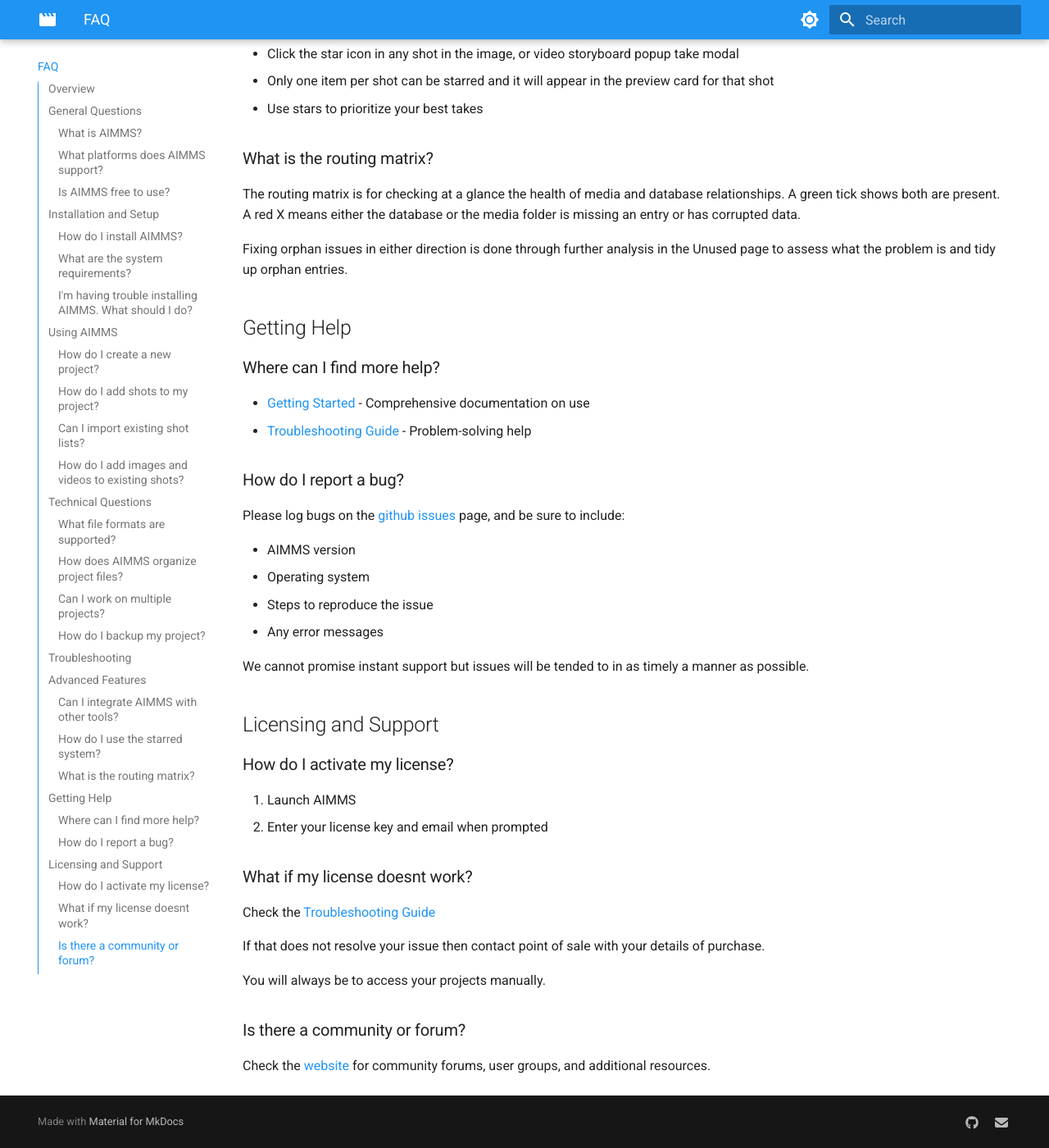
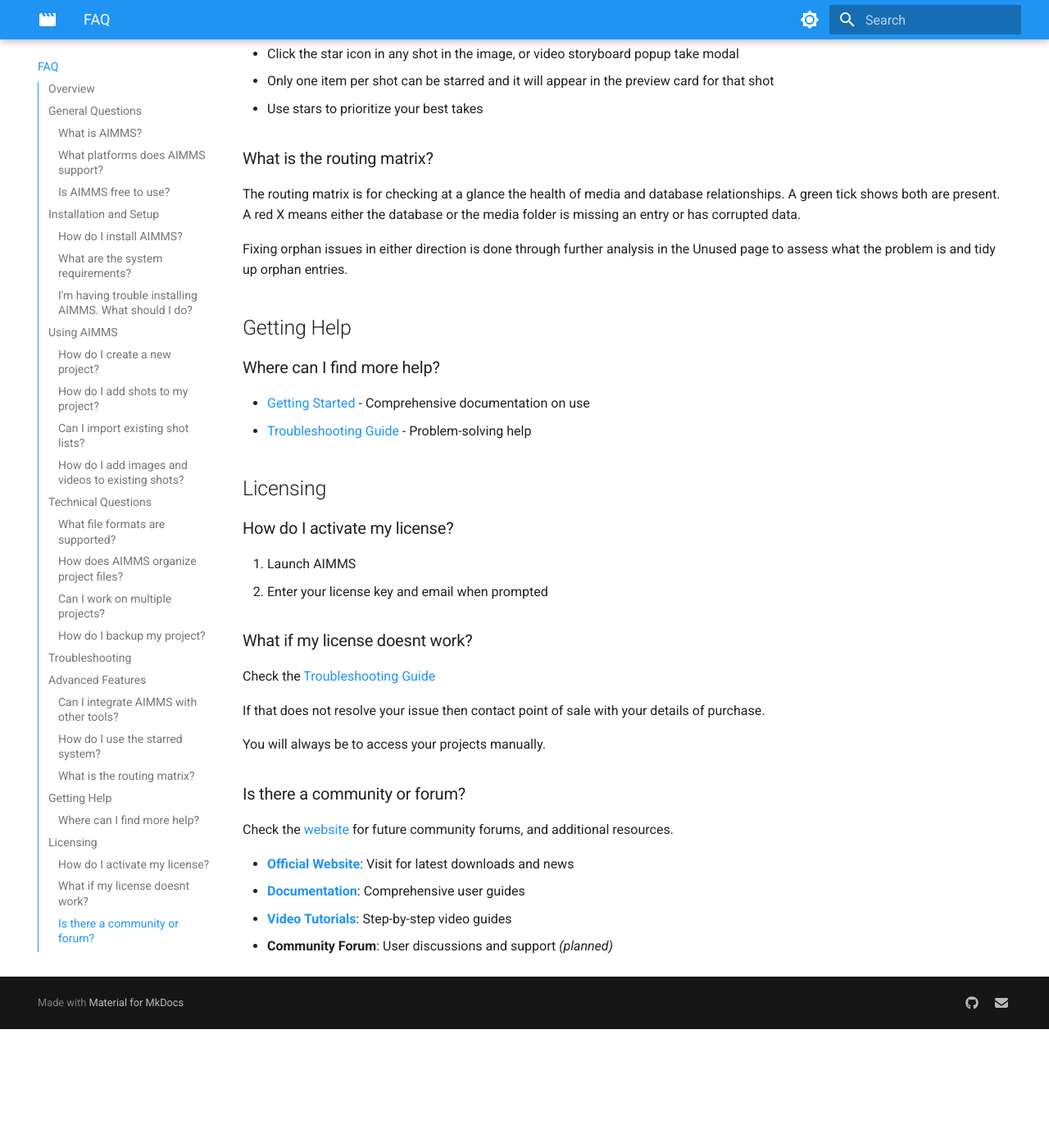
Before and after one commit to AI-Making-Movies/aimms-docs, an MkDocs documentation site: the page built from docs/faq/index.md, in a window 1280 px wide and 1400 px high, scrolled down 3942 px. Shown: the whole window at 82% size. Built offline with MkDocs 1.6.1 and Material for MkDocs 9.7.7, drawn with Linux system fonts in a browser that asks for light colours; the version menu is left out; after the commit the page ends 5197 px from its top, so only the background shows below that.

Commit message:
updates to content

```diff
--- a/docs/faq/index.md
+++ b/docs/faq/index.md
@@ -147,18 +147,7 @@
 - [Getting Started](../getting-started/first-steps.md) - Comprehensive documentation on use
 - [Troubleshooting Guide](../getting-started/troubleshooting.md) - Problem-solving help
 
-### How do I report a bug?
-
-Please log bugs on the [github issues](https://github.com/AI-Making-Movies/aimms-docs/issues) page, and be sure to include:
-
-- AIMMS version
-- Operating system
-- Steps to reproduce the issue
-- Any error messages
-
-We cannot promise instant support but issues will be tended to in as timely a manner as possible.
-
-## Licensing and Support
+## Licensing
 
 ### How do I activate my license?
 
@@ -175,4 +164,9 @@
 
 ### Is there a community or forum?
 
-Check the [website](https://markdkberry.com/software/) for community forums, user groups, and additional resources.
+Check the [website](https://markdkberry.com/software/) for future community forums, and additional resources.
+
+- [**Official Website**](https://markdkberry.com/software/): Visit for latest downloads and news
+- [**Documentation**](https://ai-making-movies.github.io/aimms-docs/): Comprehensive user guides
+- [**Video Tutorials**](https://www.youtube.com/@markdkberry): Step-by-step video guides
+- **Community Forum**: User discussions and support *(planned)*
```
Also changed, not shown: docs/getting-started/first-steps.md (+5 -6 lines), docs/getting-started/installation.md (+2 -4 lines), docs/getting-started/troubleshooting.md (+1 -18 lines).
